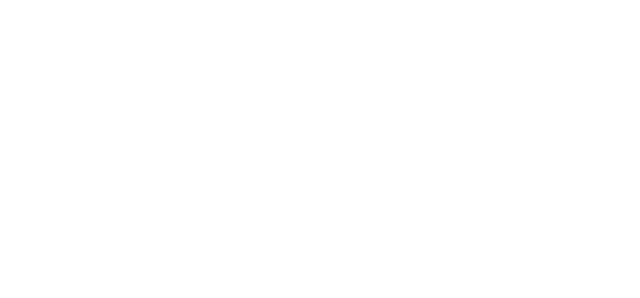
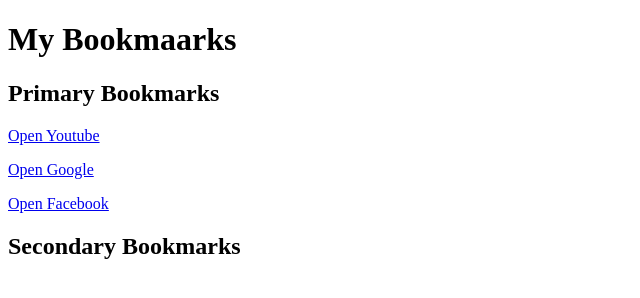
Before and after one commit to OmkYes/Practice-2, a plain HTML site: page index.html in a window 1280 px wide. Shown: the whole page, without its empty margins (0-640 px from the left). Drawn offline with Linux system fonts and the light colour scheme.

Commit message:
Initial Setup

```diff
--- a/index.html
+++ b/index.html
@@ -3,9 +3,15 @@
 <head>
     <meta charset="UTF-8">
     <meta name="viewport" content="width=device-width, initial-scale=1.0">
-    <title>Document</title>
+    <title>Bookmark Manager - OmkarYeske</title>
 </head>
 <body>
-    <div class="img"></div>
+   <h1>My Bookmaarks</h1>
+   <h2>Primary Bookmarks</h2>
+   <p><a target="_blank" href="https://youtube.com"> Open Youtube</a></p>
+   <p><a target="_blank" href="https://Google.com"> Open Google</a></p>
+   <p><a target="_blank" href="https://Facebook.com"> Open Facebook</a></p>
+
+   <h2>Secondary Bookmarks</h2>
 </body>
 </html>
```
